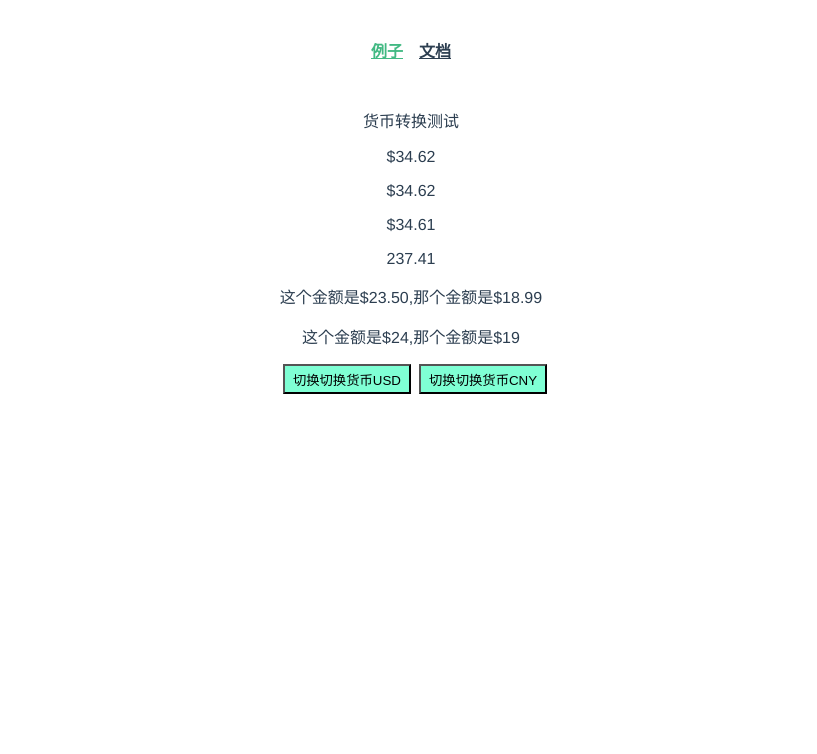
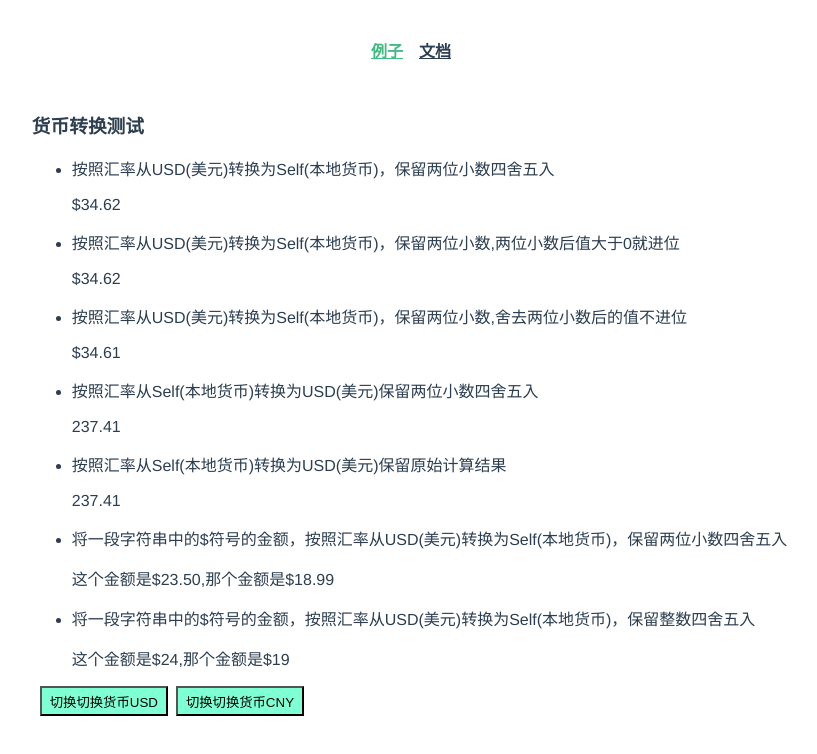
Before and after one commit to StriverF/vue-l10n-currency, a Vue app: page / in a window 1280 px wide. Shown: the top 754 px of the page, without its empty margins (229-1046 px from the left). Built offline with nearby package versions, Linux system fonts and the light colour scheme.

Commit message:
💱一个货币本地化的vue插件

```diff
--- a/examples/App.vue
+++ b/examples/App.vue
@@ -2,7 +2,7 @@
   <div id="app">
     <div id="nav">
       <router-link to="/">例子</router-link>
-      <router-link to="/about">文档</router-link>
+      <router-link to="/doc">文档</router-link>
     </div>
     <router-view/>
   </div>
--- a/examples/main.js
+++ b/examples/main.js
@@ -2,7 +2,16 @@ import Vue from 'vue'
 import App from './App.vue'
 import router from './router'
 import VueL10nCurrency from '../src'
+import hljs from 'highlight.js'
+import 'highlight.js/styles/googlecode.css'
 
+
+Vue.directive('highlight', (el) => {
+  let blocks = el.querySelectorAll('pre code')
+  blocks.forEach((block) => {
+    hljs.highlightBlock(block)
+  })
+})
 Vue.use(VueL10nCurrency)
 const l10nCurrency = new VueL10nCurrency({})
 Vue.config.productionTip = false
--- a/examples/views/Demo.vue
+++ b/examples/views/Demo.vue
@@ -1,16 +1,45 @@
 <template>
-    <div>
-    <p>货币转换测试</p>
+    <div class="main">
+    <H3>货币转换测试</H3>
+      <ul>
+        <li>
+          <span>按照汇率从USD(美元)转换为Self(本地货币)，保留两位小数四舍五入</span>
           <p>{{$uts(34.62)}}</p>
+        </li>
+
+        <li>
+          <span>按照汇率从USD(美元)转换为Self(本地货币)，保留两位小数,两位小数后值大于0就进位</span>
           <p>{{$utsc(34.62)}}</p>
+        </li>
+
+        <li>
+          <span>按照汇率从USD(美元)转换为Self(本地货币)，保留两位小数,舍去两位小数后的值不进位</span>
           <p>{{$utst(34.62)}}</p>
+        </li>
+
+        <li>
+          <span>按照汇率从Self(本地货币)转换为USD(美元)保留两位小数四舍五入</span>
           <p>{{$stu(237.41)}}</p>
+        </li>
+
+        <li>
+          <span>按照汇率从Self(本地货币)转换为USD(美元)保留原始计算结果</span>
+          <p>{{$stu(237.41)}}</p>
+        </li>
+
+         <li>
+          <span>将一段字符串中的$符号的金额，按照汇率从USD(美元)转换为Self(本地货币)，保留两位小数四舍五入</span>
           <p>{{$textUts("这个金额是$23.5,那个金额是$18.99")}}</p>
+        </li>
+
+        <li>
+          <span>将一段字符串中的$符号的金额，按照汇率从USD(美元)转换为Self(本地货币)，保留整数四舍五入</span>
           <p>{{$textUtsi("这个金额是$23.5,那个金额是$18.99")}}</p>
+        </li>
+      </ul>
 
       <button class="c-button" @click="cL10nUSD()">切换切换货币USD</button>
       <button class="c-button" @click="cL10nCNY()">切换切换货币CNY</button>
-
     </div>
 </template>
 
@@ -48,6 +77,11 @@ export default {
 }
 </script>
 <style scoped>
+  .main {
+    text-align: left;
+    padding-left: 20%;
+    padding-right: 20%;
+  }
   .c-button {
     margin-left: 8px;
     padding-left: 8px;
--- a/examples/views/Doc.vue
+++ b/examples/views/Doc.vue
@@ -0,0 +1,39 @@
+<template>
+  <div class="main">
+    <vue-markdown class="article" :source="content" v-highlight></vue-markdown>
+    <!-- <mark-down :initialValue ='md' :theme='vscode'/> -->
+  </div>
+</template>
+
+<script>
+import VueMarkdown from 'vue-markdown';
+import readme from '../../README.md'
+import MarkDown from 'vue-meditor'
+
+export default {
+  data() {
+    return {
+      content: readme,
+      html: ''
+    }
+  },
+  components:{
+    VueMarkdown, MarkDown
+  },
+  mounted () {
+    // debugger
+    // let converter = new showdown.Converter()
+    // let text = this.md.toString()
+    // this.html = converter.makeHtml(text)
+  }
+}
+</script>
+
+<style scoped>
+.main {
+  background-color: beige;
+  text-align: left;
+  padding-left: 20%;
+  padding-right: 20%
+}
+</style>
--- a/package.json
+++ b/package.json
@@ -36,12 +36,16 @@
     "chai": "^4.1.2",
     "eslint": "^5.16.0",
     "eslint-plugin-vue": "^5.0.0",
+    "highlight.js": "^9.15.8",
     "rollup": "^1.16.7",
     "rollup-plugin-buble": "^0.19.8",
     "rollup-plugin-commonjs": "^10.0.1",
     "rollup-plugin-flow-no-whitespace": "^1.0.0",
     "rollup-plugin-node-resolve": "^5.2.0",
     "rollup-plugin-replace": "^2.2.0",
+    "text-loader": "0.0.1",
+    "vue-markdown": "^2.2.4",
+    "vue-meditor": "^1.3.0",
     "vue-template-compiler": "^2.6.10"
   }
 }
--- a/vue.config.js
+++ b/vue.config.js
@@ -12,6 +12,17 @@ module.exports = {
 
   // 输出文件目录
   outputDir: 'docs',
+  configureWebpack: {
+    module: {
+      rules: [
+        {
+          test: /\.md$/,
+          loader: 'text-loader'
+        }
+      ]
+    }
+  }
+
     // chainWebpack: config => {
     //   config.module
     //     .rule('js')
```
Also changed, not shown: 2 other files (tests, documents, lock files or other folders). Lines whose indentation alone changed are shown as unchanged.
